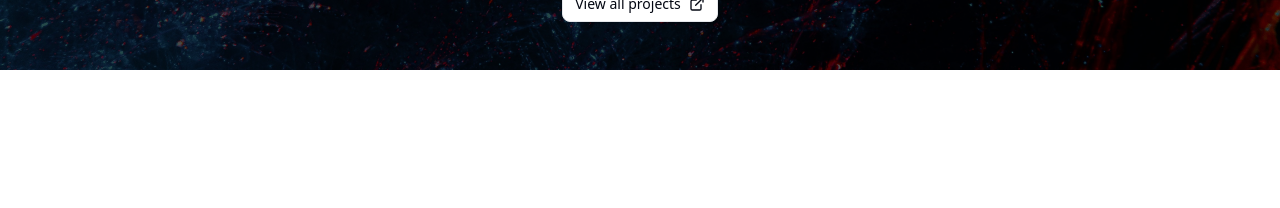
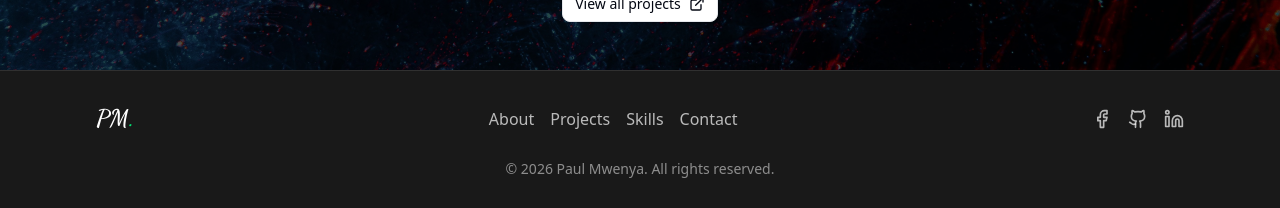
Before and after one commit to PaulMwenya/MyPortfolio, a Next.js app: page / in a window 1280 px wide. Shown: the part 1708-1916 px from the top of the page. Before the commit the page ends 1778 px from the top, so only its background shows below. Built offline with nearby package versions, Linux system fonts and the light colour scheme.

Commit message:
added footer

```diff
--- /dev/null
+++ b/Sections/Footer.tsx
@@ -0,0 +1,71 @@
+"use client";
+
+import React from "react";
+import { Github, Linkedin, Facebook } from "lucide-react";
+import { dancingScript } from "./Header"; // reuse the Dancing_Script font
+
+export default function Footer() {
+  const socialLinks = [
+    { icon: Facebook, href: "https://www.facebook.com/mwenyapaul2/", id: 1 },
+    { icon: Github, href: "https://github.com/PaulMwenya", id: 2 },
+    {
+      icon: Linkedin,
+      href: "https://www.linkedin.com/in/paul-mwenya-685447393",
+      id: 3,
+    },
+  ];
+
+  const navLinks = [
+    { label: "About", href: "#About" },
+    { label: "Projects", href: "#projects" },
+    { label: "Skills", href: "#skills" },
+    { label: "Contact", href: "#contact" },
+  ];
+
+  return (
+    <footer className="relative z-10 bg-black/90 backdrop-blur-sm border-t border-white/10 text-white py-8">
+      <div className="max-w-6xl mx-auto px-4 sm:px-6 lg:px-8 flex flex-col md:flex-row justify-between items-center gap-6">
+        {/* Branding */}
+        <a
+          href="#"
+          className={`${dancingScript.className} text-2xl font-bold hover:text-blue-400 transition-colors`}
+        >
+          PM<span className="text-green-400">.</span>
+        </a>
+
+        {/* Navigation links */}
+        <nav className="flex flex-wrap justify-center gap-4">
+          {navLinks.map((link) => (
+            <a
+              key={link.label}
+              href={link.href}
+              className="text-white/70 hover:text-blue-400 transition-colors"
+            >
+              {link.label}
+            </a>
+          ))}
+        </nav>
+
+        {/* Social links */}
+        <div className="flex gap-4">
+          {socialLinks.map((social) => (
+            <a
+              key={social.id}
+              href={social.href}
+              target="_blank"
+              rel="noopener noreferrer"
+              className="text-white/70 hover:text-blue-400 transition-colors"
+            >
+              <social.icon size={20} />
+            </a>
+          ))}
+        </div>
+      </div>
+
+      {/* Copyright */}
+      <div className="mt-6 text-center text-white/50 text-sm">
+        &copy; {new Date().getFullYear()} Paul Mwenya. All rights reserved.
+      </div>
+    </footer>
+  );
+}
--- a/app/page.tsx
+++ b/app/page.tsx
@@ -4,6 +4,7 @@ import Projects from "@/Sections/Projects";
 import Skills from "@/Sections/Skills";
 import About from "@/Sections/About";
 import Hero from "@/Sections/Hero";
+import Footer from "@/Sections/Footer";
 
 export default function Home() {
   return (
@@ -14,6 +15,7 @@ export default function Home() {
         <About />
         <Projects />
         <Skills />
+        <Footer />
       </main>
     </div>
   );
```
